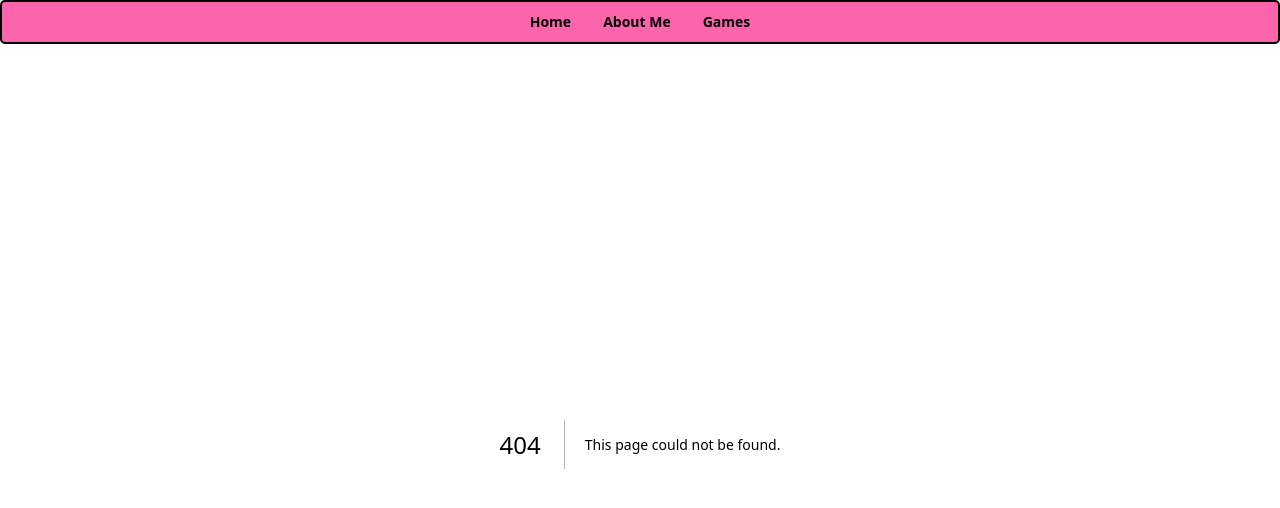
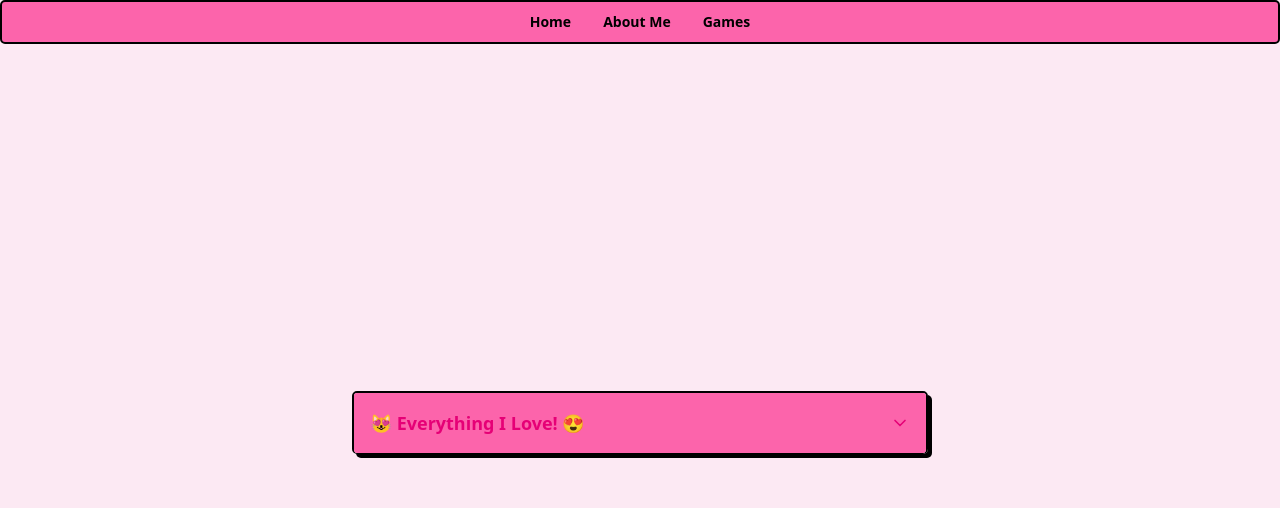
Before and after one commit to FredH2O/birthday-game, a Next.js app: page /about/loves in a window 1280 px wide. Before the commit this address had no page. Shown: the top 508 px of the page. Built offline with nearby package versions, Linux system fonts and the light colour scheme.

Commit message:
style: changed some styling and also added accordion

```diff
--- /dev/null
+++ b/app/about/loves/page.tsx
@@ -0,0 +1,53 @@
+import {
+  Accordion,
+  AccordionContent,
+  AccordionItem,
+  AccordionTrigger,
+} from "@/components/ui/accordion";
+
+const Adore = () => {
+  return (
+    <Accordion type="single" collapsible className="w-full max-w-xl">
+      <AccordionItem value="item-1">
+        <AccordionTrigger className="text-lg font-bold text-pink-600">
+          😻 Everything I Love! 😍
+        </AccordionTrigger>
+        <AccordionContent className="text-base text-gray-700 space-y-3 mt-2">
+          <p>
+            ✏️ <strong>Drawing cute things</strong> with my sister Ashley is one
+            of my favorite things to do. We spend hours doodling magical
+            animals, pretty princesses, and all the sparkly stuff we can
+            imagine!
+          </p>
+          <p>
+            📺 My <strong>favorite cartoon is Teen Titans</strong>! I love how
+            funny and brave the characters are — especially Starfire because
+            she’s so sweet and kind 💫.
+          </p>
+          <p>
+            🎮 I also play <strong>Roblox</strong> all the time! I love dressing
+            up my avatar and playing games with my friends — especially anything
+            with cute pets and colorful worlds!
+          </p>
+          <p>
+            🎀 I absolutely adore <strong>Sanrio characters</strong>, especially
+            Hello Kitty, My Melody, and Kuromi. Their world is so pink and fun
+            and full of smiles!
+          </p>
+          <p>
+            🦄 <strong>Unicorns are magical</strong> — they’re sparkly, sweet,
+            and full of imagination. If I could have one as a pet, I would name
+            her “Princess Stardust”!
+          </p>
+          <p>
+            💗 And of course... <strong>PINK</strong> is my most favorite color
+            in the whole world! It makes everything feel warm and pretty and
+            full of love.
+          </p>
+        </AccordionContent>
+      </AccordionItem>
+    </Accordion>
+  );
+};
+
+export default Adore;
--- a/app/layout.tsx
+++ b/app/layout.tsx
@@ -24,12 +24,14 @@ export default function RootLayout({
   children: React.ReactNode;
 }>) {
   return (
-    <html lang="en">
+    <html lang="en" className="h-full">
       <body
-        className={`${geistSans.variable} ${geistMono.variable} antialiased`}
+        className={`${geistSans.variable} ${geistMono.variable} antialiased flex flex-col min-h-screen`}
       >
         <Navigation />
-        <main>{children}</main>
+        <main className="flex-1 w-full flex justify-center items-center">
+          {children}
+        </main>
       </body>
     </html>
   );
--- a/app/page.tsx
+++ b/app/page.tsx
@@ -1,3 +1,3 @@
 export default function Home() {
-  return <div>Test</div>;
+  return <div>Home</div>;
 }
--- a/components/Navigation/Navigation.tsx
+++ b/components/Navigation/Navigation.tsx
@@ -13,7 +13,9 @@ const Navigation = () => {
     <div className="">
       <Menubar className="w-full flex justify-center">
         <MenubarMenu>
-          <MenubarTrigger>Home</MenubarTrigger>
+          <MenubarTrigger asChild>
+            <Link href="/">Home</Link>
+          </MenubarTrigger>
         </MenubarMenu>
 
         <MenubarMenu>
--- /dev/null
+++ b/components/ui/accordion.tsx
@@ -0,0 +1,72 @@
+"use client"
+
+import * as AccordionPrimitive from "@radix-ui/react-accordion"
+import { ChevronDown } from "lucide-react"
+
+import * as React from "react"
+
+import { cn } from "@/lib/utils"
+
+function Accordion({
+  ...props
+}: React.ComponentProps<typeof AccordionPrimitive.Root>) {
+  return <AccordionPrimitive.Root data-slot="accordion" {...props} />
+}
+
+function AccordionItem({
+  className,
+  ...props
+}: React.ComponentProps<typeof AccordionPrimitive.Item>) {
+  return (
+    <AccordionPrimitive.Item
+      data-slot="accordion-item"
+      className={cn(
+        "rounded-base overflow-hidden border-2 border-b border-border shadow-shadow",
+        className,
+      )}
+      {...props}
+    />
+  )
+}
+
+function AccordionTrigger({
+  className,
+  children,
+  ...props
+}: React.ComponentProps<typeof AccordionPrimitive.Trigger>) {
+  return (
+    <AccordionPrimitive.Header className="flex">
+      <AccordionPrimitive.Trigger
+        data-slot="accordion-trigger"
+        className={cn(
+          "flex flex-1 items-center justify-between text-left text-base text-main-foreground border-border focus-visible:ring-[3px] bg-main p-4 font-heading transition-all [&[data-state=open]>svg]:rotate-180 data-[state=open]:rounded-b-none data-[state=open]:border-b-2 disabled:pointer-events-none disabled:opacity-50",
+          className,
+        )}
+        {...props}
+      >
+        {children}
+        <ChevronDown className="pointer-events-none size-5 shrink-0 transition-transform duration-200" />
+      </AccordionPrimitive.Trigger>
+    </AccordionPrimitive.Header>
+  )
+}
+
+function AccordionContent({
+  className,
+  children,
+  ...props
+}: React.ComponentProps<typeof AccordionPrimitive.Content>) {
+  return (
+    <AccordionPrimitive.Content
+      data-slot="accordion-content"
+      className="overflow-hidden rounded-b-base bg-secondary-background text-sm font-base transition-all data-[state=closed]:animate-accordion-up data-[state=open]:animate-accordion-down"
+      {...props}
+    >
+      <div className={cn("p-4", className)}>{children}</div>
+    </AccordionPrimitive.Content>
+  )
+}
+
+AccordionContent.displayName = AccordionPrimitive.Content.displayName
+
+export { Accordion, AccordionItem, AccordionTrigger, AccordionContent }
--- a/package.json
+++ b/package.json
@@ -9,6 +9,7 @@
     "lint": "next lint"
   },
   "dependencies": {
+    "@radix-ui/react-accordion": "^1.2.11",
     "@radix-ui/react-menubar": "^1.1.15",
     "@radix-ui/react-navigation-menu": "^1.2.13",
     "class-variance-authority": "^0.7.1",
```
Also changed, not shown: 1 other file (tests, documents, lock files or other folders).
